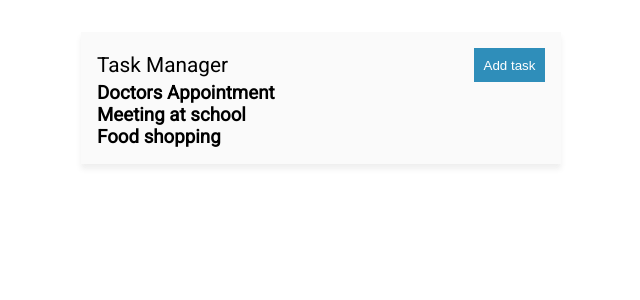
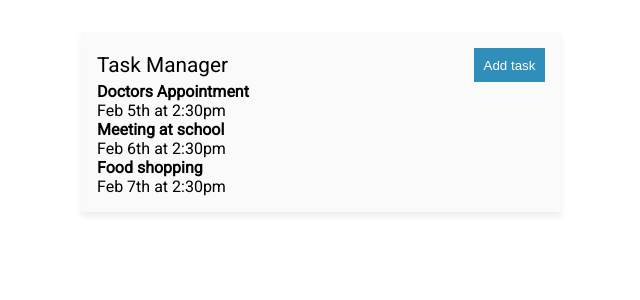
Before and after one commit to devkhaldi/task-manager, a React (Create React App) app: page / in a window 1280 px wide. Shown: the top 300 px of the page, without its empty margins (319-959 px from the left). Built offline with nearby package versions, Linux system fonts and the light colour scheme.

Commit message:
init task

```diff
--- a/package.json
+++ b/package.json
@@ -8,6 +8,7 @@
     "@testing-library/user-event": "^12.7.1",
     "react": "^17.0.1",
     "react-dom": "^17.0.1",
+    "react-icons": "^4.2.0",
     "react-scripts": "4.0.2",
     "web-vitals": "^1.1.0"
   },
--- /dev/null
+++ b/src/components/Task.js
@@ -0,0 +1,10 @@
+const Task = ({ task }) => {
+    return (
+        <div className='task'>
+            <h4>{task.title}</h4>
+            <p>{task.date}</p>
+        </div>
+    )
+}
+
+export default Task
--- a/src/components/Tasks.js
+++ b/src/components/Tasks.js
@@ -1,10 +1,11 @@
 import React from 'react'
+import Task from './Task'
 
 const Tasks = ({ tasks }) => {
     return (
         <div className='tasks'>
             {tasks.map(task => (
-                <h3 key={task.id}>{task.title}</h3>
+                <Task key={task.id} task={task} />
             ))}
         </div>
     )
```
Also changed, not shown: 1 other file (tests, documents, lock files or other folders).
